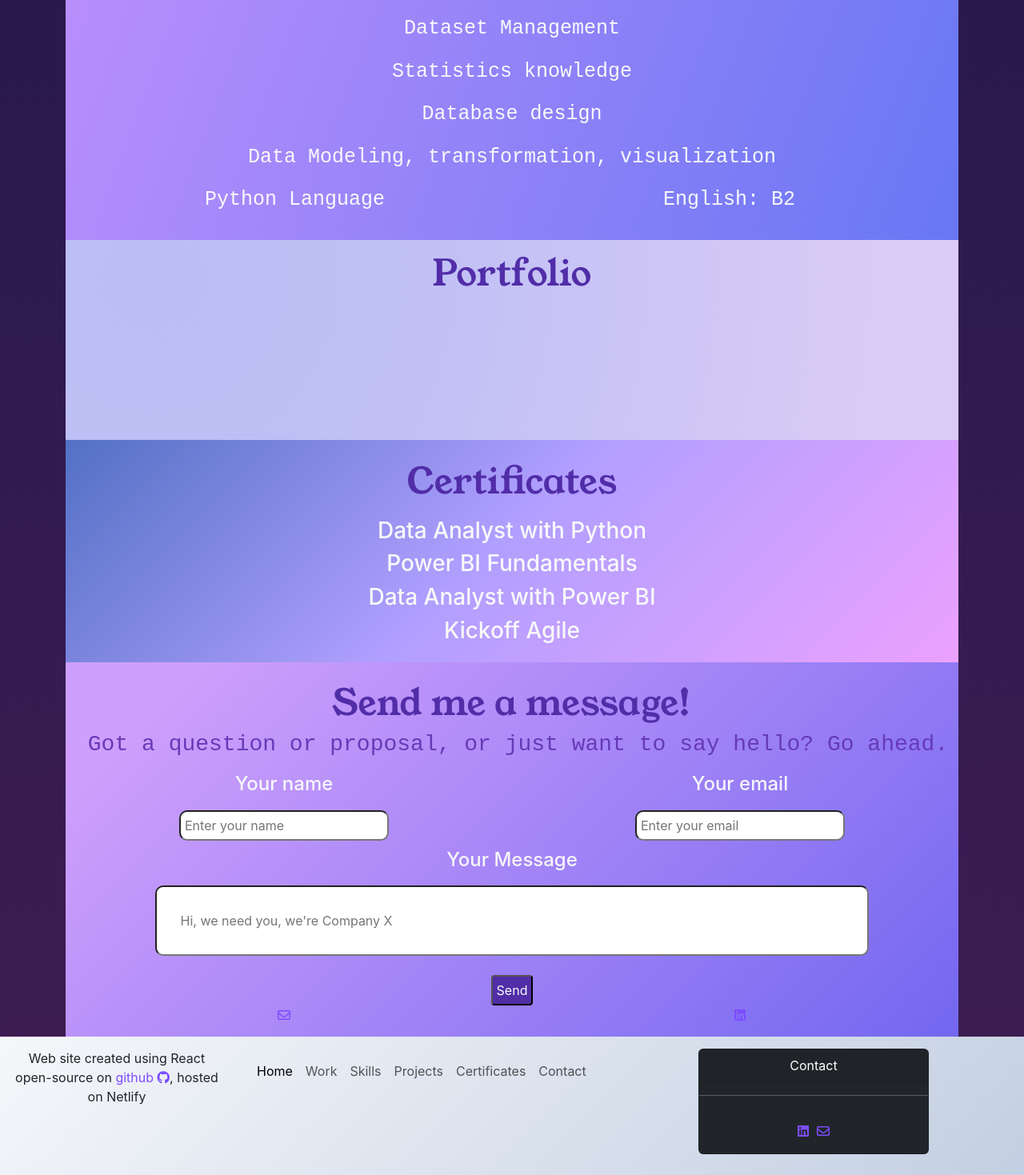
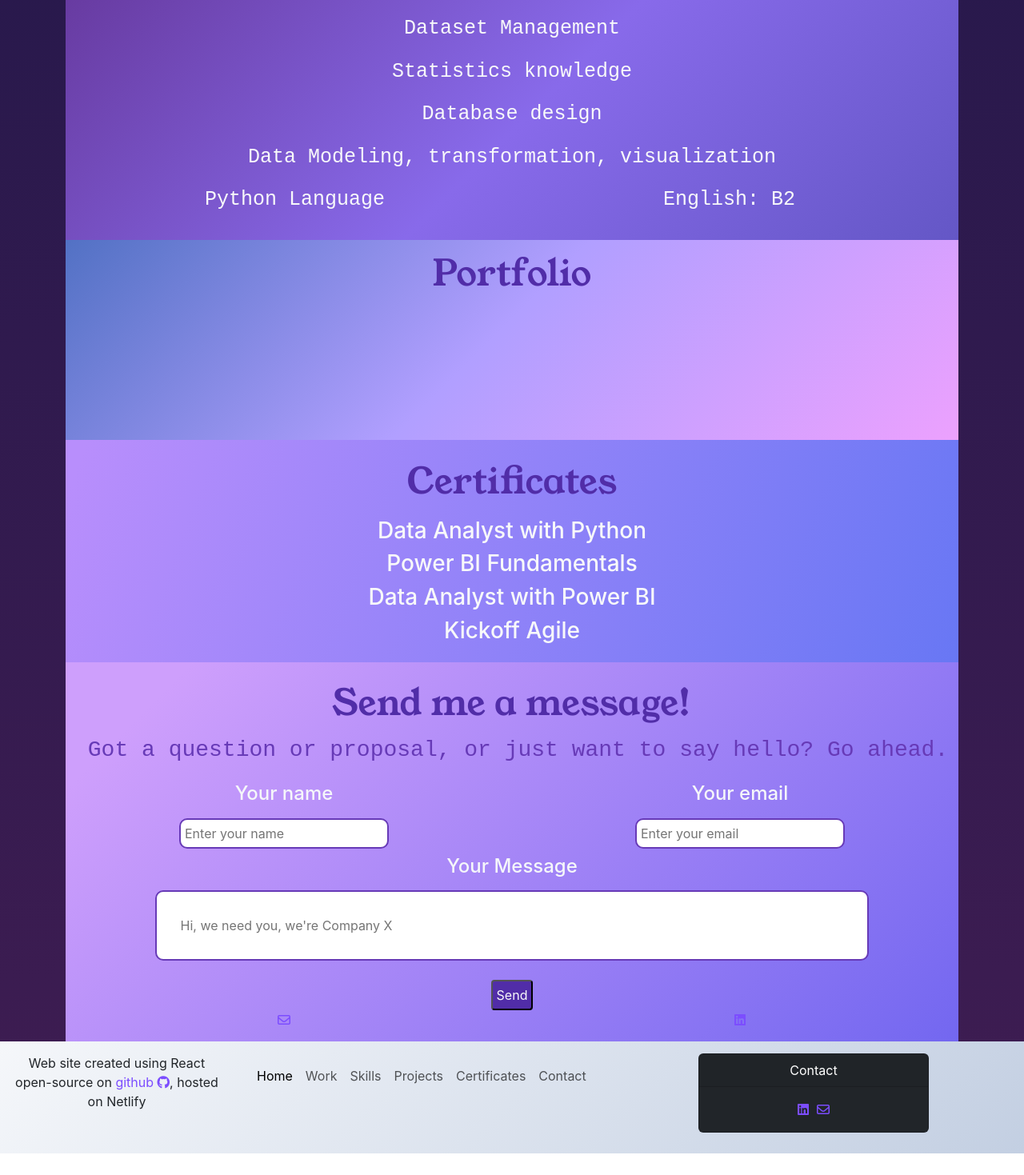
Before and after one commit to sorim492/portafolio-evyi, a React (Create React App) app: page / in a window 1280 px wide. Shown: the part 1479-2948 px from the top of the page at 80% size. After the commit the page ends 2921 px from the top, so only its background shows below. Built offline with nearby package versions, Linux system fonts and the light colour scheme; a web font is replaced by a local one.

Commit message:
update design

```diff
--- a/src/App.css
+++ b/src/App.css
@@ -132,7 +132,7 @@ footer .card-body a{
 
 .projects{
   height: 250px;
-  background: radial-gradient(circle at 10% 20%, rgb(186, 190, 245) 0%, rgb(192, 192, 245) 33.1%, rgb(218, 203, 246) 90%);
+  background: linear-gradient(-225deg, rgb(82, 113, 196) 0%, rgb(177, 159, 255) 48%, rgb(236, 161, 254) 100%);
   padding: 15px;
 }
 
@@ -143,8 +143,8 @@ footer .card-body a{
 }
 
 .skills{
-  background: linear-gradient(110.6deg, rgb(184, 142, 252) 2.2%, rgb(104, 119, 244) 100.2%);
   color: #F8F9FA;
+  background: linear-gradient(-225deg, #65379B 0%, #886AEA 53%, #6457C6 100%);
   padding: 15px;
 }
 
@@ -160,7 +160,7 @@ footer .card-body a{
 }
 
 .certificates{
-  background: linear-gradient(-225deg, rgb(82, 113, 196) 0%, rgb(177, 159, 255) 48%, rgb(236, 161, 254) 100%);
+  background: linear-gradient(110.6deg, rgb(184, 142, 252) 2.2%, rgb(104, 119, 244) 100.2%);
   padding: 15px;
   color: #F8F9FA;
 }
@@ -187,24 +187,29 @@ footer .card-body a{
   font-family: var(--subtitle-font);
   color: var(--secondary-color);
   margin-left: 15px;
+  margin-bottom: 15px;
+  margin-top: 15px;
 }
 
 .contact h4{
-  padding: 10px;
+  padding: 8px;
 }
 
 .contact-name {
   border-radius: 10px;
+  border: 2px solid var(--secondary-color);
   padding: 5px;
 }
 
 .contact-email{
   border-radius: 10px;
+  border: 2px solid var(--secondary-color);
   padding: 5px;
 }
 
 .contact-message{
   border-radius: 10px;
+  border: 2px solid var(--secondary-color);
   padding: 30px;
   width: 80%;
 }
--- a/src/App.js
+++ b/src/App.js
@@ -54,7 +54,6 @@ function App() {
             <div className='col-3'>
               <div class="card text-bg-dark mb-3">
               <div class="card-header">Contact</div>
-              <hr/>
                 <div class="card-body">
                   <a href='https://www.linkedin.com/in/evyeniamm/' target='_blank' rel="noreferrer" className='App-link'><i class="fa-brands fa-linkedin"></i></a>
                   <a href='mailto:evyeniamm@hotmail.com' target='_blank' rel="noreferrer" className='App-link'><i class="fa-regular fa-envelope"></i></a>
--- a/src/Contact.js
+++ b/src/Contact.js
@@ -13,9 +13,13 @@ export default function Contact(){
     return(
         <div className="contact" id="contact">
             <br/>
-            <h2>Send me a message!</h2>
-            <h3>Got a question or proposal, or just want
-               to say hello? Go ahead.</h3>
+            <h2>
+               Send me a message!
+            </h2>
+            <h3>
+               Got a question or proposal, or just want
+               to say hello? Go ahead.
+            </h3>
             <form>
                <div className="row">
                   <div className="col-6">
@@ -24,7 +28,7 @@ export default function Contact(){
                   </div>
                   <div className="col-6">
                      <h4>Your email</h4>
-                     <input type="text" placeholder="Enter your email" className="contact-email" id="email"/>
+                     <input type="email" placeholder="Enter your email" className="contact-email" id="email"/>
                   </div>
                </div>
                <div className="row">
```
